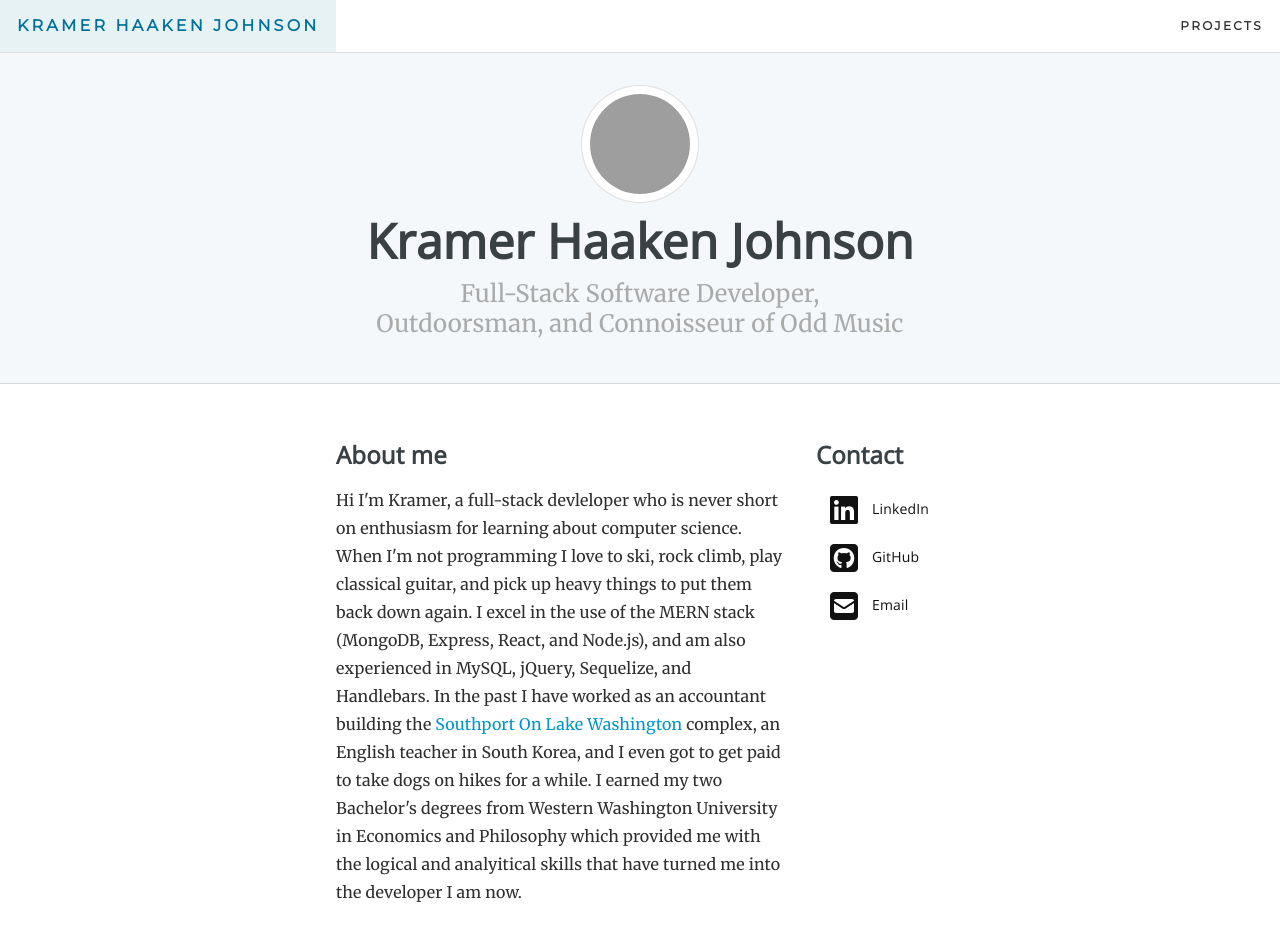
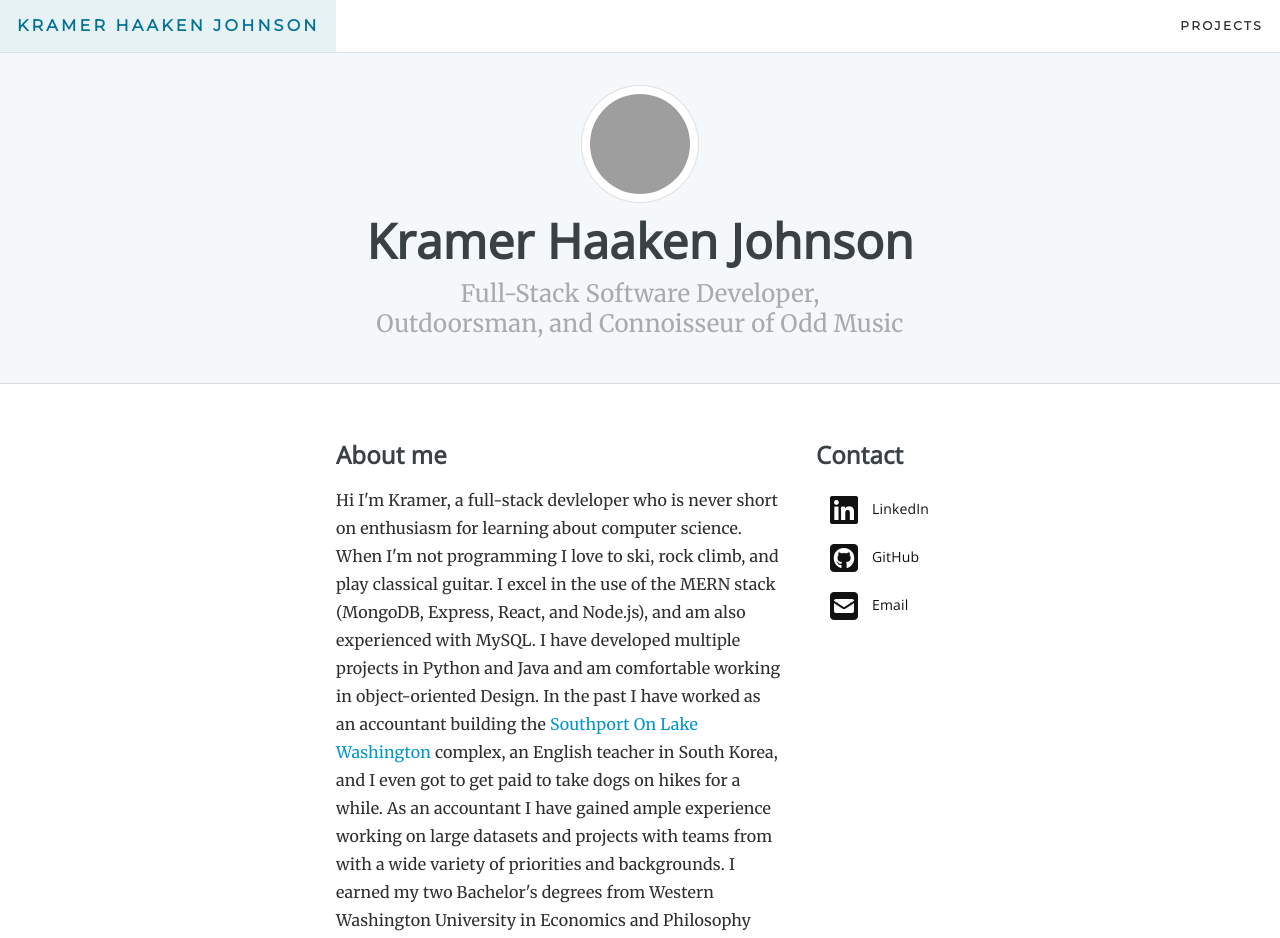
Before and after one commit to HaakenJ/react-portfolio, a React (Create React App) app: page / in a window 1280 px wide. Shown: the top 938 px of the page. Built offline with nearby package versions, Linux system fonts and the light colour scheme; grey boxes are pictures that could not be loaded.

Commit message:
Updated about me page

```diff
--- a/src/components/AboutMe/index.js
+++ b/src/components/AboutMe/index.js
@@ -8,14 +8,16 @@ function AboutMe() {
                     <h3 className="mb2">About me</h3>
                     <p>
                         Hi I'm Kramer, a full-stack devleloper who is never short on enthusiasm for learning about
-                        computer science.  When I'm not programming I love to ski, rock climb, play classical guitar,
-                        and pick up heavy things to put them back down again.  I excel in the use of the MERN stack
-                        (MongoDB, Express, React, and Node.js), and am also experienced in MySQL, jQuery, Sequelize,
-                        and Handlebars.  In the past I have worked as an accountant building the
+                        computer science.  When I'm not programming I love to ski, rock climb, and play classical guitar.
+                        I excel in the use of the MERN stack
+                        (MongoDB, Express, React, and Node.js), and am also experienced with MySQL. I have developed
+                        multiple projects in Python and Java and am comfortable working in object-oriented Design.
+                         In the past I have worked as an accountant building the
                         <a href="https://southport.life/"> Southport On Lake Washington</a> complex, an English teacher
-                        in South Korea, and I even got to get paid to take dogs on hikes for a while. I earned my two
-                         Bachelor's degrees from Western Washington University in Economics and
-                        Philosophy which provided me with the logical and analyitical skills that have
+                        in South Korea, and I even got to get paid to take dogs on hikes for a while.  As an accountant
+                        I have gained ample experience working on large datasets and projects with teams from with a wide
+                        variety of priorities and backgrounds. I earned my two Bachelor's degrees from Western Washington University
+                        in Economics and Philosophy which provided me with the logical and analyitical skills that have
                         turned me into the developer I am now.
                     </p>
                 </div>
```
